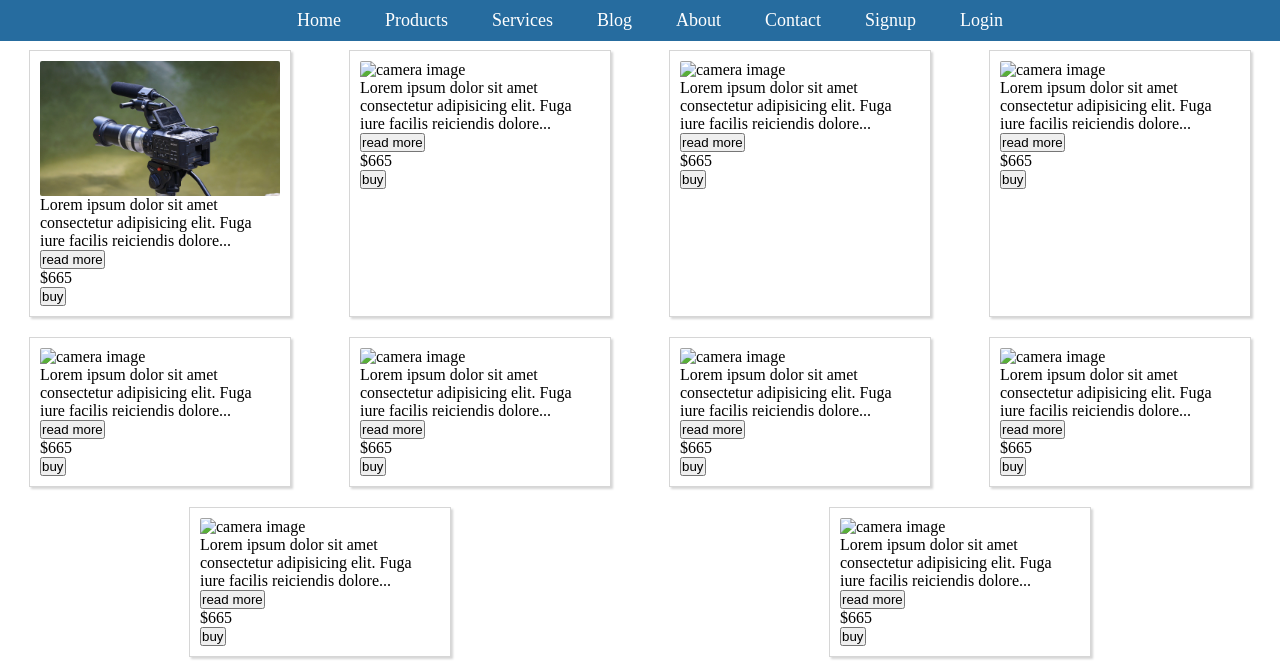
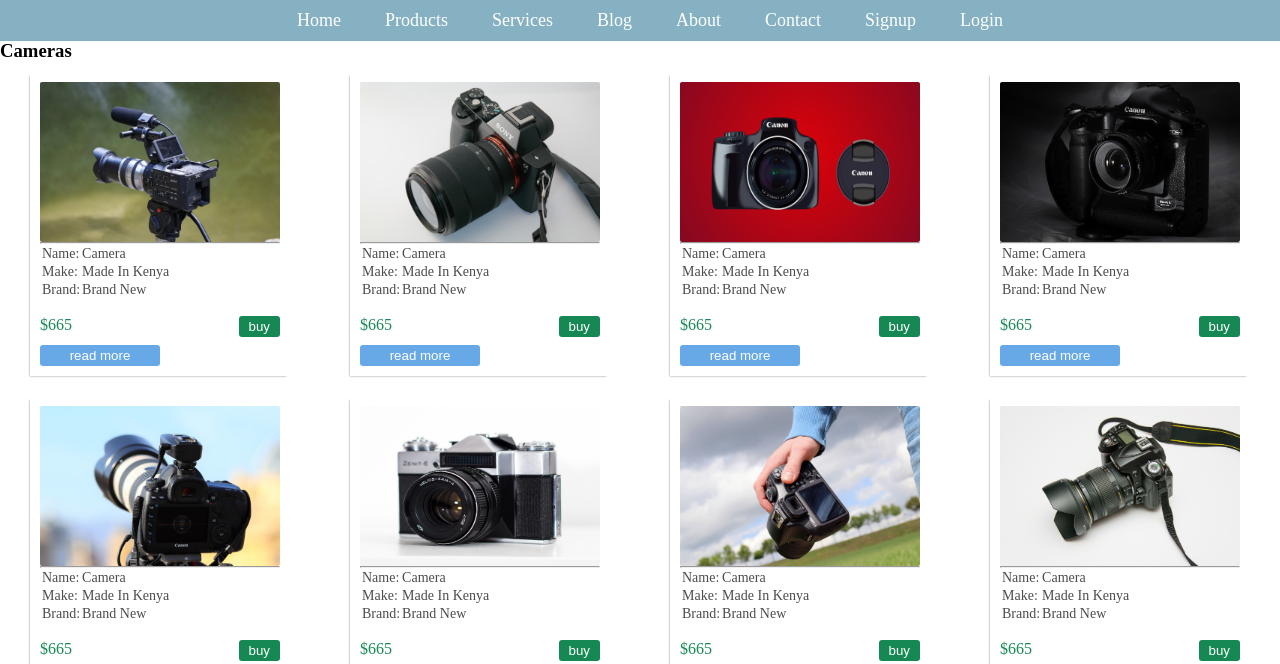
Before and after one commit to kburudi/cam-shop-UI, a plain HTML site: page products.html in a window 1280 px wide. Shown: the top 664 px of the page. Drawn offline with Linux system fonts and the light colour scheme; a script that the page names is missing.

Commit message:
products

```diff
--- a/css/style.css
+++ b/css/style.css
@@ -16,6 +16,14 @@ body {
   height: 100%;
 }
 
+button {
+  cursor: pointer;
+  outline: none;
+  padding: 3px;
+  border: none;
+  border-radius: 3px;
+}
+
 header.main-header {
   width: 100%;
   max-height: 50px;
@@ -28,7 +36,7 @@ header.main-header {
   left: 0;
   right: 0;
   z-index: 3;
-  background-color: #035490db;
+  background-color: #0761867d;
 }
 
 nav.main-nav {
@@ -260,22 +268,21 @@ h3.about-ttl {
 
 section.mini-about {
   display: flex;
-  justify-content: space-around;
+  justify-content: space-between;
+  flex-direction: row;
+  flex-wrap: wrap;
 }
 
 div.abt-box {
-  width: 50%;
   padding: 10px;
-  margin-left: 50px;
+  width: 48%;
 }
 
 div.box-2 {
-  width: 40%;
   border: 1px solid #12739a;
   border-radius: 10px;
   background-color: #eee;
   padding: 10px;
-  margin-right: 30px;
 }
 
 a.more-abt {
@@ -292,7 +299,7 @@ a.more-abt {
 }
 
 /* products page */
-section#camera {
+h3#cameras {
   margin-top: 40px;
 }
 section.products {
@@ -310,14 +317,15 @@ div.product-view {
   width: 240px;
   max-width: 240px;
   padding: 10px;
-  border: 1px solid #66666644;
+  /* border: 1px solid #66666644; */
   margin: 10px 0px;
-  box-shadow: 2px 2px 2px #66666644;
+  box-shadow: -2px 2px 2px -2px rgba(0, 0, 0, 0.5);
 }
 
 div.prod-image {
   width: 100%;
-  max-height: 240px;
+  max-height: 160px;
+  height: 160px;
   display: flex;
 }
 
@@ -325,6 +333,38 @@ img.camera-image {
   width: 100%;
   height: 100%;
   border-radius: 2px;
+}
+
+div.prod-desc {
+  font-size: 14px;
+  color: #4b4b4b;
+}
+
+table.cam-desc-table,
+tr,
+td {
+  /* border: 1px solid #666;
+  border-collapse: collapse; */
+}
+
+div.prod-price {
+  display: flex;
+  align-content: center;
+  justify-content: space-between;
+  color: #168853;
+}
+
+button.buy-prod {
+  background-color: #168853;
+  padding: 3px 10px;
+  color: #fff;
+}
+
+button.read-more {
+  margin-top: 8px;
+  width: 50%;
+  background-color: #67a8e6;
+  color: #fff;
 }
 /* footer */
 
--- a/js/script.js
+++ /dev/null
@@ -1,25 +0,0 @@
-const slideArray = document.querySelectorAll(".slides");
-const nextSlide = document.querySelector(".toggle-right");
-const prevSlide = document.querySelector(".toggle-left");
-const sliderBox = document.querySelector("section#slider");
-
-let sliderController = direction => {
-  const currentSlide = document.querySelector("div.slides.active");
-  const maxSlideIndex = slideArray.length - 1;
-  const minSlideIndex = 0;
-  if (direction === "next") {
-  } else {
-  }
-};
-
-nextSlide.addEventListener("click", e => {
-  e.preventDefault();
-  sliderController("next");
-});
-
-prevSlide.addEventListener("click", e => {
-  e.preventDefault();
-  sliderController("prev");
-});
-
-console.log(window);
--- a/products.html
+++ b/products.html
@@ -52,6 +52,7 @@
       </nav>
     </header>
 
+    <h3 id="cameras" class="">Cameras</h3>
     <section id="camera" class="products">
       <div class="product-view">
         <div class="prod-image">
@@ -61,201 +62,387 @@
             class="camera-image"
           />
         </div>
+        <hr />
         <div class="prod-desc">
-          Lorem ipsum dolor sit amet consectetur adipisicing elit. Fuga iure
-          facilis reiciendis dolore... <br />
-          <button type="button" class="read-more">
-            read more
-          </button>
+          <table class="cam-desc-table">
+            <tr>
+              <td>Name:</td>
+              <td>Camera</td>
+            </tr>
+            <tr>
+              <td>Make:</td>
+              <td>Made In Kenya</td>
+            </tr>
+            <tr>
+              <td>Brand:</td>
+              <td>Brand New</td>
+            </tr>
+          </table>
+
+          <br />
         </div>
         <div class="prod-price">
           <div class="price-deatail">$665</div>
           <div>
-            <button type="button" class="read-more">
+            <button type="button" class="buy-prod">
               buy
             </button>
           </div>
         </div>
+        <button type="button" class="read-more">
+          read more
+        </button>
       </div>
       <div class="product-view">
         <div class="prod-image">
-          <img src="" alt="camera image" class="camera-image" />
+          <img
+            src="images/camera/camera-275007_1280.jpg"
+            alt="camera image"
+            class="camera-image"
+          />
         </div>
+        <hr />
         <div class="prod-desc">
-          Lorem ipsum dolor sit amet consectetur adipisicing elit. Fuga iure
-          facilis reiciendis dolore... <br />
-          <button type="button" class="read-more">
-            read more
-          </button>
+          <table class="cam-desc-table">
+            <tr>
+              <td>Name:</td>
+              <td>Camera</td>
+            </tr>
+            <tr>
+              <td>Make:</td>
+              <td>Made In Kenya</td>
+            </tr>
+            <tr>
+              <td>Brand:</td>
+              <td>Brand New</td>
+            </tr>
+          </table>
+
+          <br />
         </div>
         <div class="prod-price">
           <div class="price-deatail">$665</div>
           <div>
-            <button type="button" class="read-more">
+            <button type="button" class="buy-prod">
               buy
             </button>
           </div>
         </div>
+        <button type="button" class="read-more">
+          read more
+        </button>
       </div>
       <div class="product-view">
         <div class="prod-image">
-          <img src="" alt="camera image" class="camera-image" />
+          <img
+            src="images/camera/cameras-2186901_1280.png"
+            alt="camera image"
+            class="camera-image"
+          />
         </div>
+        <hr />
         <div class="prod-desc">
-          Lorem ipsum dolor sit amet consectetur adipisicing elit. Fuga iure
-          facilis reiciendis dolore... <br />
-          <button type="button" class="read-more">
-            read more
-          </button>
+          <table class="cam-desc-table">
+            <tr>
+              <td>Name:</td>
+              <td>Camera</td>
+            </tr>
+            <tr>
+              <td>Make:</td>
+              <td>Made In Kenya</td>
+            </tr>
+            <tr>
+              <td>Brand:</td>
+              <td>Brand New</td>
+            </tr>
+          </table>
+
+          <br />
         </div>
         <div class="prod-price">
           <div class="price-deatail">$665</div>
           <div>
-            <button type="button" class="read-more">
+            <button type="button" class="buy-prod">
               buy
             </button>
           </div>
         </div>
+        <button type="button" class="read-more">
+          read more
+        </button>
       </div>
       <div class="product-view">
         <div class="prod-image">
-          <img src="" alt="camera image" class="camera-image" />
+          <img
+            src="images/camera/canon-1275642_1280.jpg"
+            alt="camera image"
+            class="camera-image"
+          />
         </div>
+        <hr />
         <div class="prod-desc">
-          Lorem ipsum dolor sit amet consectetur adipisicing elit. Fuga iure
-          facilis reiciendis dolore... <br />
-          <button type="button" class="read-more">
-            read more
-          </button>
+          <table class="cam-desc-table">
+            <tr>
+              <td>Name:</td>
+              <td>Camera</td>
+            </tr>
+            <tr>
+              <td>Make:</td>
+              <td>Made In Kenya</td>
+            </tr>
+            <tr>
+              <td>Brand:</td>
+              <td>Brand New</td>
+            </tr>
+          </table>
+
+          <br />
         </div>
         <div class="prod-price">
           <div class="price-deatail">$665</div>
           <div>
-            <button type="button" class="read-more">
+            <button type="button" class="buy-prod">
               buy
             </button>
           </div>
         </div>
+        <button type="button" class="read-more">
+          read more
+        </button>
       </div>
       <div class="product-view">
         <div class="prod-image">
-          <img src="" alt="camera image" class="camera-image" />
+          <img
+            src="images/camera/canon-camera-4075971_1280.jpg"
+            alt="camera image"
+            class="camera-image"
+          />
         </div>
+        <hr />
         <div class="prod-desc">
-          Lorem ipsum dolor sit amet consectetur adipisicing elit. Fuga iure
-          facilis reiciendis dolore... <br />
-          <button type="button" class="read-more">
-            read more
-          </button>
+          <table class="cam-desc-table">
+            <tr>
+              <td>Name:</td>
+              <td>Camera</td>
+            </tr>
+            <tr>
+              <td>Make:</td>
+              <td>Made In Kenya</td>
+            </tr>
+            <tr>
+              <td>Brand:</td>
+              <td>Brand New</td>
+            </tr>
+          </table>
+
+          <br />
         </div>
         <div class="prod-price">
           <div class="price-deatail">$665</div>
           <div>
-            <button type="button" class="read-more">
+            <button type="button" class="buy-prod">
               buy
             </button>
           </div>
         </div>
+        <button type="button" class="read-more">
+          read more
+        </button>
       </div>
       <div class="product-view">
         <div class="prod-image">
-          <img src="" alt="camera image" class="camera-image" />
+          <img
+            src="images/camera/photo-1055066_1280.jpg"
+            alt="camera image"
+            class="camera-image"
+          />
         </div>
+        <hr />
         <div class="prod-desc">
-          Lorem ipsum dolor sit amet consectetur adipisicing elit. Fuga iure
-          facilis reiciendis dolore... <br />
-          <button type="button" class="read-more">
-            read more
-          </button>
+          <table class="cam-desc-table">
+            <tr>
+              <td>Name:</td>
+              <td>Camera</td>
+            </tr>
+            <tr>
+              <td>Make:</td>
+              <td>Made In Kenya</td>
+            </tr>
+            <tr>
+              <td>Brand:</td>
+              <td>Brand New</td>
+            </tr>
+          </table>
+
+          <br />
         </div>
         <div class="prod-price">
           <div class="price-deatail">$665</div>
           <div>
-            <button type="button" class="read-more">
+            <button type="button" class="buy-prod">
               buy
             </button>
           </div>
         </div>
+        <button type="button" class="read-more">
+          read more
+        </button>
       </div>
       <div class="product-view">
         <div class="prod-image">
-          <img src="" alt="camera image" class="camera-image" />
+          <img
+            src="images/camera/photo-351528_1280.jpg"
+            alt="camera image"
+            class="camera-image"
+          />
         </div>
+        <hr />
         <div class="prod-desc">
-          Lorem ipsum dolor sit amet consectetur adipisicing elit. Fuga iure
-          facilis reiciendis dolore... <br />
-          <button type="button" class="read-more">
-            read more
-          </button>
+          <table class="cam-desc-table">
+            <tr>
+              <td>Name:</td>
+              <td>Camera</td>
+            </tr>
+            <tr>
+              <td>Make:</td>
+              <td>Made In Kenya</td>
+            </tr>
+            <tr>
+              <td>Brand:</td>
+              <td>Brand New</td>
+            </tr>
+          </table>
+
+          <br />
         </div>
         <div class="prod-price">
           <div class="price-deatail">$665</div>
           <div>
-            <button type="button" class="read-more">
+            <button type="button" class="buy-prod">
               buy
             </button>
           </div>
         </div>
+        <button type="button" class="read-more">
+          read more
+        </button>
       </div>
       <div class="product-view">
         <div class="prod-image">
-          <img src="" alt="camera image" class="camera-image" />
+          <img
+            src="images/camera/photo-431119_1280.jpg"
+            alt="camera image"
+            class="camera-image"
+          />
         </div>
+        <hr />
         <div class="prod-desc">
-          Lorem ipsum dolor sit amet consectetur adipisicing elit. Fuga iure
-          facilis reiciendis dolore... <br />
-          <button type="button" class="read-more">
-            read more
-          </button>
+          <table class="cam-desc-table">
+            <tr>
+              <td>Name:</td>
+              <td>Camera</td>
+            </tr>
+            <tr>
+              <td>Make:</td>
+              <td>Made In Kenya</td>
+            </tr>
+            <tr>
+              <td>Brand:</td>
+              <td>Brand New</td>
+            </tr>
+          </table>
+
+          <br />
         </div>
         <div class="prod-price">
           <div class="price-deatail">$665</div>
           <div>
-            <button type="button" class="read-more">
+            <button type="button" class="buy-prod">
               buy
             </button>
           </div>
         </div>
+        <button type="button" class="read-more">
+          read more
+        </button>
       </div>
       <div class="product-view">
         <div class="prod-image">
-          <img src="" alt="camera image" class="camera-image" />
+          <img
+            src="images/camera/slr-camera-3739242_1280.jpg"
+            alt="camera image"
+            class="camera-image"
+          />
         </div>
+        <hr />
         <div class="prod-desc">
-          Lorem ipsum dolor sit amet consectetur adipisicing elit. Fuga iure
-          facilis reiciendis dolore... <br />
-          <button type="button" class="read-more">
-            read more
-          </button>
+          <table class="cam-desc-table">
+            <tr>
+              <td>Name:</td>
+              <td>Camera</td>
+            </tr>
+            <tr>
+              <td>Make:</td>
+              <td>Made In Kenya</td>
+            </tr>
+            <tr>
+              <td>Brand:</td>
+              <td>Brand New</td>
+            </tr>
+          </table>
+
+          <br />
         </div>
         <div class="prod-price">
           <div class="price-deatail">$665</div>
           <div>
-            <button type="button" class="read-more">
+            <button type="button" class="buy-prod">
               buy
             </button>
           </div>
         </div>
+        <button type="button" class="read-more">
+          read more
+        </button>
       </div>
       <div class="product-view">
         <div class="prod-image">
-          <img src="" alt="camera image" class="camera-image" />
+          <img
+            src="images/camera/video-943569_1280.jpg"
+            alt="camera image"
+            class="camera-image"
+          />
         </div>
+        <hr />
         <div class="prod-desc">
-          Lorem ipsum dolor sit amet consectetur adipisicing elit. Fuga iure
-          facilis reiciendis dolore... <br />
-          <button type="button" class="read-more">
-            read more
-          </button>
+          <table class="cam-desc-table">
+            <tr>
+              <td>Name:</td>
+              <td>Camera</td>
+            </tr>
+            <tr>
+              <td>Make:</td>
+              <td>Made In Kenya</td>
+            </tr>
+            <tr>
+              <td>Brand:</td>
+              <td>Brand New</td>
+            </tr>
+          </table>
+
+          <br />
         </div>
         <div class="prod-price">
           <div class="price-deatail">$665</div>
           <div>
-            <button type="button" class="read-more">
+            <button type="button" class="buy-prod">
               buy
             </button>
           </div>
         </div>
+        <button type="button" class="read-more">
+          read more
+        </button>
       </div>
     </section>
 
```
Also changed, not shown: js/nav-script.js (+38 -1 lines).
